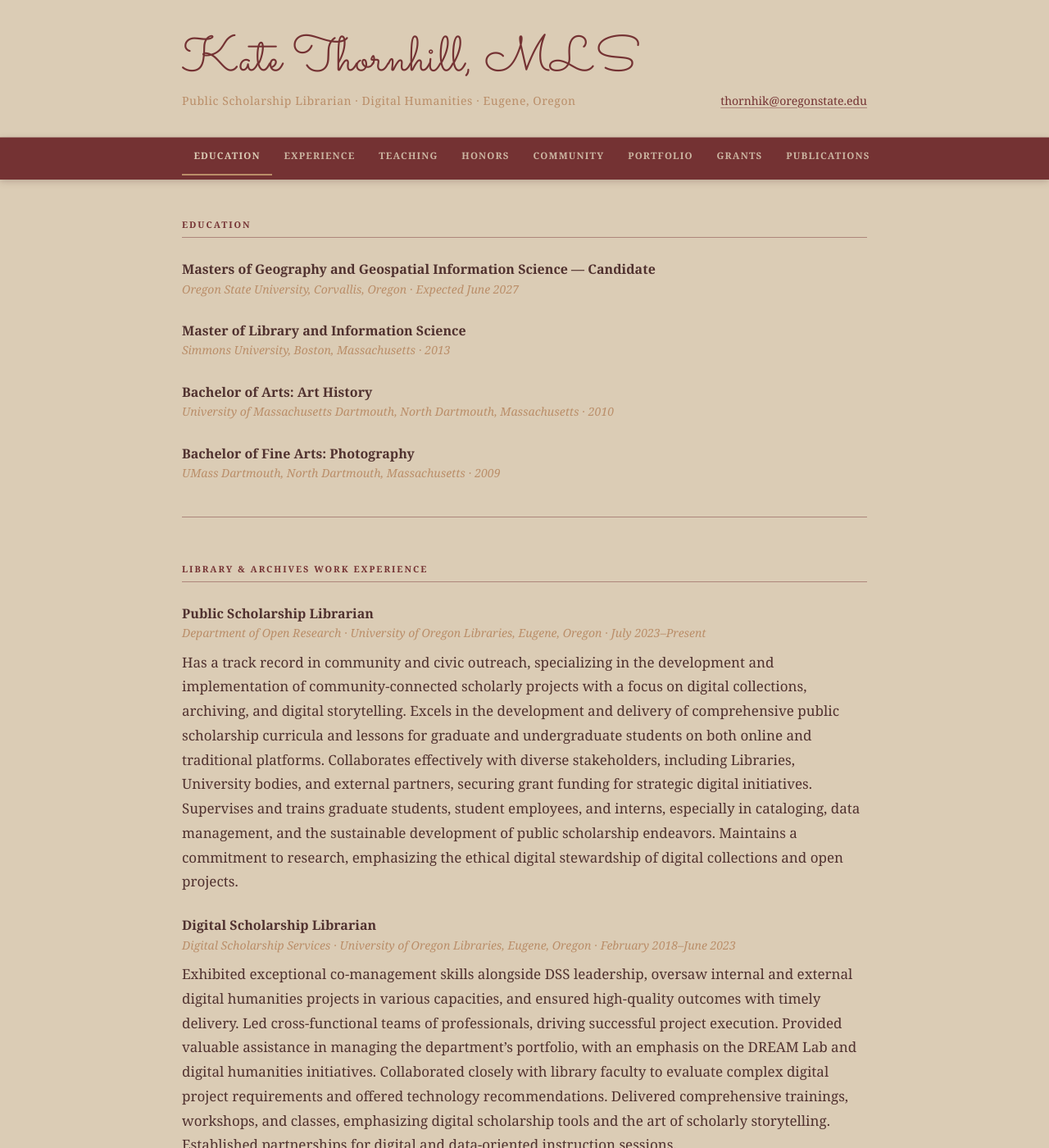
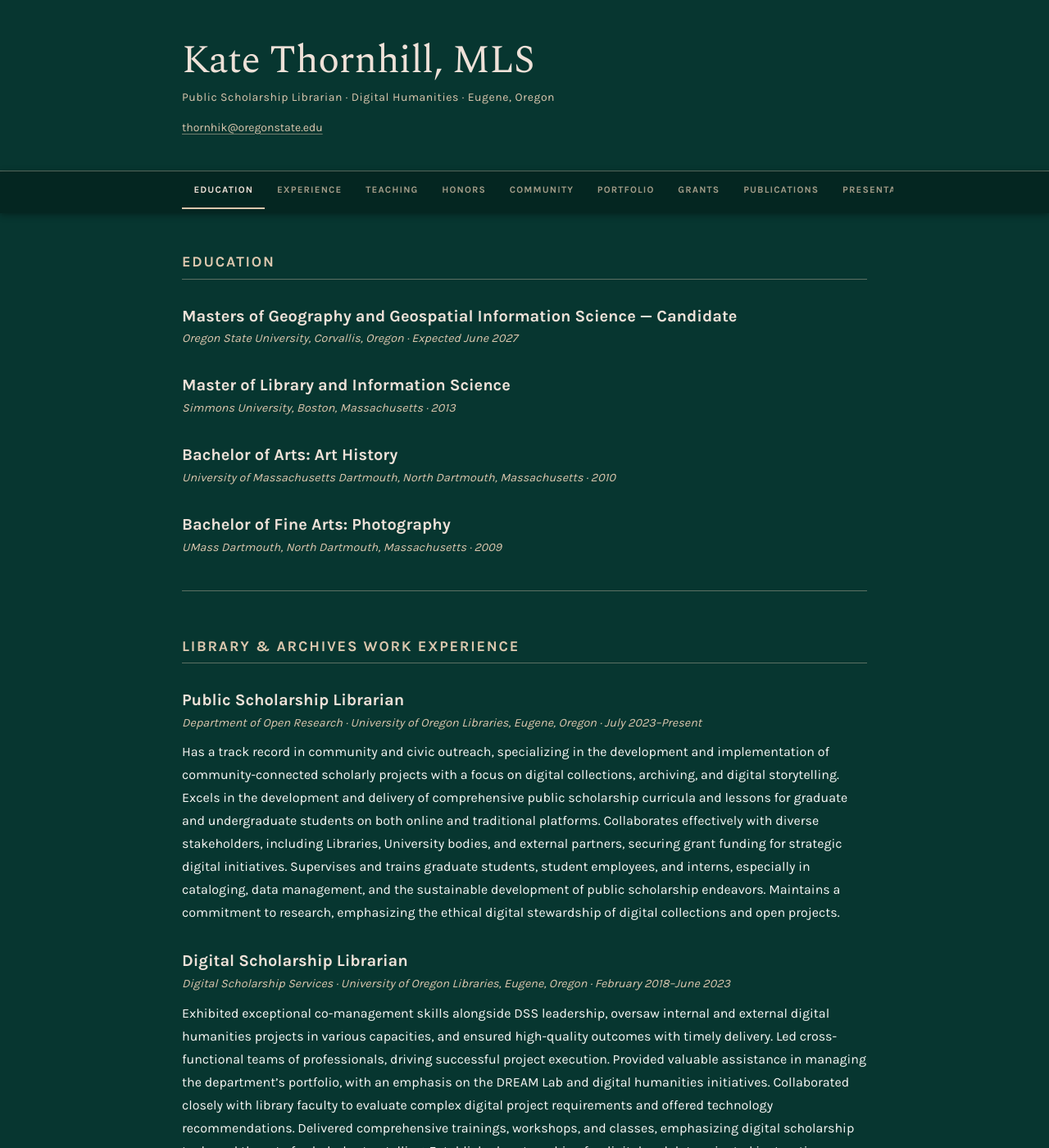
Before and after one commit to thorniecodes/curriculumvitae, a Jekyll site: the page built from index.md, in a window 1280 px wide and 1400 px high. Shown: the whole window at 82% size. Built offline with Jekyll 4.4.1, drawn with Linux system fonts in a browser that asks for light colours; some web fonts are replaced; our own code applies the rules of GitHub Pages for plain Markdown files.

Commit message:
Restyle with Spectral/Karla, forest green palette, and circular profile photo
Switches to a dark forest green background with near-white text and warm
sand/blush accents. Uses Spectral light serif for the name and Karla
sans-serif for all headings (min 18px) and body text (16px). Adds a
circular profile photo slot to the header, configured via site.photo
in _config.yml.

Co-Authored-By: Claude Sonnet 4.6 <noreply@anthropic.com>

```diff
--- a/_config.yml
+++ b/_config.yml
@@ -3,3 +3,6 @@ description: Public Scholarship Librarian · Digital Humanities · Eugene, Orego
 email: thornhik@oregonstate.edu
 show_downloads: false
 theme: jekyll-theme-minimal
+
+# Profile photo: add your image to assets/img/ and set the path below
+# photo: /assets/img/profile.jpg
--- a/_includes/head-custom.html
+++ b/_includes/head-custom.html
@@ -3,10 +3,10 @@
 <!-- Setup Google Analytics -->
 {% include head-custom-google-analytics.html %}
 
-<!-- Google Fonts: Sacramento (script title) + Alice (serif headings/body) -->
+<!-- Google Fonts: Spectral (serif title) + Karla (sans-serif headings/body) -->
 <link rel="preconnect" href="https://fonts.googleapis.com">
 <link rel="preconnect" href="https://fonts.gstatic.com" crossorigin>
-<link href="https://fonts.googleapis.com/css2?family=Alice&family=Sacramento&display=swap" rel="stylesheet">
+<link href="https://fonts.googleapis.com/css2?family=Karla:wght@400;700&family=Spectral:wght@300;400&display=swap" rel="stylesheet">
 
 <!-- You can set your favicon here -->
 <!-- link rel="shortcut icon" type="image/x-icon" href="{{ '/favicon.ico' | relative_url }}" -->
--- a/_layouts/default.html
+++ b/_layouts/default.html
@@ -17,10 +17,15 @@
         <div class="header-name">
           <h1>{{ site.title }}</h1>
           <p class="header-tagline">{{ site.description }}</p>
+          <div class="header-contact" aria-label="Contact information">
+            <a href="mailto:{{ site.email }}">{{ site.email }}</a>
+          </div>
         </div>
-        <div class="header-contact" aria-label="Contact information">
-          <a href="mailto:{{ site.email }}">{{ site.email }}</a>
+        {% if site.photo %}
+        <div class="header-photo">
+          <img src="{{ site.photo | relative_url }}" alt="Portrait of {{ site.title }}" class="profile-photo">
         </div>
+        {% endif %}
       </div>
     </header>
 
--- a/_sass/jekyll-theme-minimal.scss
+++ b/_sass/jekyll-theme-minimal.scss
@@ -2,21 +2,20 @@
 
 // ─── Variables ────────────────────────────────────────────────────────────────
 
-$color-bg:         rgb(219, 204, 181);   // warm parchment
-$color-text:       rgb(80, 49, 47);      // dark warm brown
-$color-heading:    rgb(80, 49, 47);
-$color-burgundy:   rgb(116, 50, 51);     // deep burgundy
-$color-gold:       rgb(186, 142, 105);   // warm gold
-$color-border:     rgba(116, 50, 51, 0.2);
-$color-border-strong: rgba(116, 50, 51, 0.45);
+$color-bg:       rgb(7, 54, 48);       // deep forest green
+$color-text:     rgb(249, 248, 246);   // near white
+$color-sand:     rgb(219, 199, 174);   // warm sand
+$color-blush:    rgb(238, 225, 216);   // light blush
+$color-nav-bg:   rgb(4, 38, 33);       // darker green for nav
+$color-border:   rgba(219, 199, 174, 0.2);
+$color-border-strong: rgba(219, 199, 174, 0.4);
+$color-focus:    rgb(219, 199, 174);
 
-$font-script:      'Sacramento', cursive;
-$font-serif:       'Alice', Georgia, serif;
+$font-serif:     'Spectral', Georgia, serif;
+$font-sans:      'Karla', 'Helvetica Neue', Helvetica, Arial, sans-serif;
 
-$font-base:        17px;
-$line-height:      1.75;
-$max-width:        900px;
-$nav-height:       2.75rem;
+$max-width:      900px;
+$nav-height:     2.75rem;
 
 // ─── Reset ────────────────────────────────────────────────────────────────────
 
@@ -27,7 +26,9 @@ $nav-height:       2.75rem;
 body {
   background: $color-bg;
   color: $color-text;
-  font: #{$font-base}/#{$line-height} $font-serif;
+  font-family: $font-sans;
+  font-size: 16px;
+  line-height: 1.75;
   margin: 0;
   padding: 0;
   -webkit-font-smoothing: antialiased;
@@ -39,19 +40,19 @@ body {
   position: absolute;
   top: -100%;
   left: 1rem;
-  background: $color-burgundy;
-  color: $color-bg;
+  background: $color-nav-bg;
+  color: $color-text;
   padding: 0.5rem 1rem;
   border-radius: 0 0 4px 4px;
+  font-family: $font-sans;
   font-size: 0.875rem;
-  font-weight: bold;
-  font-family: $font-serif;
+  font-weight: 700;
   text-decoration: none;
   z-index: 200;
 
   &:focus {
     top: 0;
-    outline: 3px solid $color-gold;
+    outline: 3px solid $color-sand;
     outline-offset: 2px;
   }
 }
@@ -59,15 +60,23 @@ body {
 // ─── Typography ───────────────────────────────────────────────────────────────
 
 h1, h2, h3, h4, h5, h6 {
-  font-family: $font-serif;
-  color: $color-heading;
+  font-family: $font-sans;
+  font-weight: 700;
+  color: $color-text;
   line-height: 1.3;
-  font-weight: bold;
   margin: 0 0 0.5rem;
 }
 
+// Minimum 18px for all headings
+h2 { font-size: 1.125rem; }  // 18px
+h3 { font-size: 1.25rem; }   // 20px
+h4 { font-size: 1.125rem; }  // 18px
+h5 { font-size: 1.125rem; }  // 18px
+h6 { font-size: 1.125rem; }  // 18px
+
 p, ul, ol, dl {
   margin: 0 0 1rem;
+  font-size: 1rem; // 16px
 }
 
 ul, ol {
@@ -76,11 +85,12 @@ ul, ol {
 
 li {
   margin-bottom: 0.3rem;
+  font-size: 1rem; // 16px
 }
 
 strong {
-  color: $color-heading;
-  font-weight: bold;
+  font-weight: 700;
+  color: $color-blush;
 }
 
 em {
@@ -88,18 +98,18 @@ em {
 }
 
 a {
-  color: $color-burgundy;
+  color: $color-sand;
   text-decoration: underline;
-  text-decoration-color: rgba(116, 50, 51, 0.45);
+  text-decoration-color: rgba(219, 199, 174, 0.5);
   text-underline-offset: 3px;
 
   &:hover {
-    color: darken($color-burgundy, 10%);
-    text-decoration-color: $color-burgundy;
+    color: $color-blush;
+    text-decoration-color: $color-blush;
   }
 
   &:focus-visible {
-    outline: 3px solid $color-gold;
+    outline: 3px solid $color-sand;
     outline-offset: 2px;
     border-radius: 2px;
   }
@@ -115,7 +125,7 @@ table {
   width: 100%;
   border-collapse: collapse;
   margin-bottom: 1rem;
-  font-size: 0.9rem;
+  font-size: 1rem;
 }
 
 th, td {
@@ -125,8 +135,8 @@ th, td {
 }
 
 th {
-  font-weight: bold;
-  color: $color-heading;
+  font-weight: 700;
+  color: $color-sand;
 }
 
 img {
@@ -138,7 +148,7 @@ img {
 .site-header {
   background: $color-bg;
   border-bottom: 1px solid $color-border-strong;
-  padding: 2.5rem 0 2rem;
+  padding: 3rem 0 2.5rem;
 }
 
 .header-inner {
@@ -147,47 +157,63 @@ img {
   padding: 0 2rem;
   display: flex;
   justify-content: space-between;
-  align-items: flex-end;
+  align-items: center;
   flex-wrap: wrap;
-  gap: 0.75rem;
+  gap: 1.5rem;
 }
 
 .header-name {
   h1 {
-    font-family: $font-script;
-    font-weight: normal; // Sacramento looks best at normal weight
-    font-size: 3.75rem;
-    line-height: 1.15;
-    color: $color-burgundy;
-    letter-spacing: 0.01em;
-    margin: 0 0 0.1rem;
+    font-family: $font-serif;
+    font-weight: 300;
+    font-size: 3rem;
+    line-height: 1.1;
+    color: $color-blush;
+    letter-spacing: -0.01em;
+    margin: 0 0 0.4rem;
   }
 
   .header-tagline {
-    color: $color-gold;
+    color: $color-sand;
     font-size: 0.875rem;
     letter-spacing: 0.04em;
-    margin: 0;
+    margin: 0 0 0.75rem;
   }
 }
 
 .header-contact {
   font-size: 0.875rem;
-  color: $color-text;
+  color: $color-sand;
 
   a {
-    color: $color-burgundy;
+    color: $color-sand;
   }
+}
+
+// ─── Profile Photo ────────────────────────────────────────────────────────────
+
+.header-photo {
+  flex-shrink: 0;
+}
+
+.profile-photo {
+  width: 110px;
+  height: 110px;
+  border-radius: 50%;
+  object-fit: cover;
+  object-position: center top;
+  border: 3px solid $color-sand;
+  display: block;
 }
 
 // ─── Navigation ───────────────────────────────────────────────────────────────
 
 .site-nav {
-  background: $color-burgundy;
+  background: $color-nav-bg;
   position: sticky;
   top: 0;
   z-index: 100;
-  box-shadow: 0 2px 8px rgba(80, 49, 47, 0.25);
+  box-shadow: 0 2px 8px rgba(0, 0, 0, 0.35);
 }
 
 .nav-inner {
@@ -213,28 +239,28 @@ img {
 .site-nav a {
   display: block;
   padding: 0.75rem 0.9rem;
-  color: rgba(219, 204, 181, 0.85);
+  color: rgba(219, 199, 174, 0.75);
   text-decoration: none;
-  font-family: $font-serif;
+  font-family: $font-sans;
   font-size: 0.72rem;
-  font-weight: bold;
+  font-weight: 700;
   letter-spacing: 0.1em;
   text-transform: uppercase;
   transition: color 0.15s;
   border-bottom: 2px solid transparent;
 
   &:hover {
-    color: $color-bg;
+    color: $color-sand;
   }
 
   &:focus-visible {
-    outline: 2px solid $color-gold;
+    outline: 2px solid $color-sand;
     outline-offset: -2px;
   }
 
   &[aria-current="true"] {
-    color: $color-bg;
-    border-bottom-color: $color-gold;
+    color: $color-blush;
+    border-bottom-color: $color-sand;
   }
 }
 
@@ -250,13 +276,13 @@ main {
   padding: 0 2rem;
 }
 
-// Section headings (h2) — small-caps labels in burgundy
+// Section headings (h2) — 18px, uppercase, sand color
 .content-wrapper h2 {
-  font-size: 0.68rem;
-  font-weight: bold;
-  letter-spacing: 0.18em;
+  font-size: 1.125rem; // 18px
+  font-weight: 700;
+  letter-spacing: 0.1em;
   text-transform: uppercase;
-  color: $color-burgundy;
+  color: $color-sand;
   border-bottom: 1px solid $color-border-strong;
   padding-bottom: 0.5rem;
   margin-top: 3.5rem;
@@ -268,12 +294,12 @@ main {
   }
 }
 
-// Entry headings (job titles, degree names, project names)
+// Entry headings (job titles, degrees, project names) — 20px
 .content-wrapper h3 {
-  font-size: 1rem;
-  font-weight: bold;
-  color: $color-heading;
-  margin-top: 1.75rem;
+  font-size: 1.25rem; // 20px
+  font-weight: 700;
+  color: $color-blush;
+  margin-top: 2rem;
   margin-bottom: 0.1rem;
   scroll-margin-top: calc(#{$nav-height} + 1.5rem);
 
@@ -282,12 +308,12 @@ main {
   }
 }
 
-// Metadata line immediately after h3 (institution, date) — italic, muted gold
+// Metadata line immediately after h3 (institution, dates) — muted sand
 .content-wrapper h3 + p {
-  font-size: 0.875rem;
-  color: $color-gold;
+  font-size: 0.9rem;
+  color: $color-sand;
   font-style: italic;
-  margin-bottom: 0.5rem;
+  margin-bottom: 0.6rem;
 }
 
 // ─── Footer ───────────────────────────────────────────────────────────────────
@@ -303,7 +329,7 @@ main {
   margin: 0 auto;
   padding: 0 2rem;
   text-align: center;
-  color: $color-gold;
+  color: $color-sand;
   font-size: 0.8rem;
   letter-spacing: 0.04em;
 
@@ -316,21 +342,17 @@ main {
 
 @media (max-width: 640px) {
   .site-header {
-    padding: 2rem 0 1.5rem;
+    padding: 2rem 0 1.75rem;
   }
 
   .header-inner {
-    flex-direction: column;
+    flex-direction: column-reverse; // photo above name on mobile
     align-items: flex-start;
     padding: 0 1.25rem;
   }
 
-  .header-contact {
-    text-align: left;
-  }
-
   .header-name h1 {
-    font-size: 2.75rem;
+    font-size: 2.25rem;
   }
 
   .nav-inner {
@@ -361,8 +383,8 @@ main {
 
   body {
     background: #fff;
+    color: #000;
     font-size: 10pt;
-    color: #000;
     line-height: 1.5;
   }
 
@@ -372,14 +394,21 @@ main {
   }
 
   .header-name h1 {
-    font-size: 24pt;
+    font-size: 22pt;
     color: #000;
+    font-weight: 300;
   }
 
   .header-tagline,
   .header-contact {
     color: #333;
     font-size: 9.5pt;
+  }
+
+  .profile-photo {
+    width: 72pt;
+    height: 72pt;
+    border: 1pt solid #aaa;
   }
 
   main {
@@ -392,21 +421,20 @@ main {
   }
 
   .content-wrapper h2 {
-    font-size: 7pt;
+    font-size: 9pt;
     color: #000;
     border-color: #999;
     margin-top: 16pt;
   }
 
   .content-wrapper h3 {
-    font-size: 10pt;
+    font-size: 11pt;
     color: #000;
     margin-top: 10pt;
   }
 
   .content-wrapper h3 + p {
     color: #444;
-    font-style: italic;
   }
 
   a {
```
